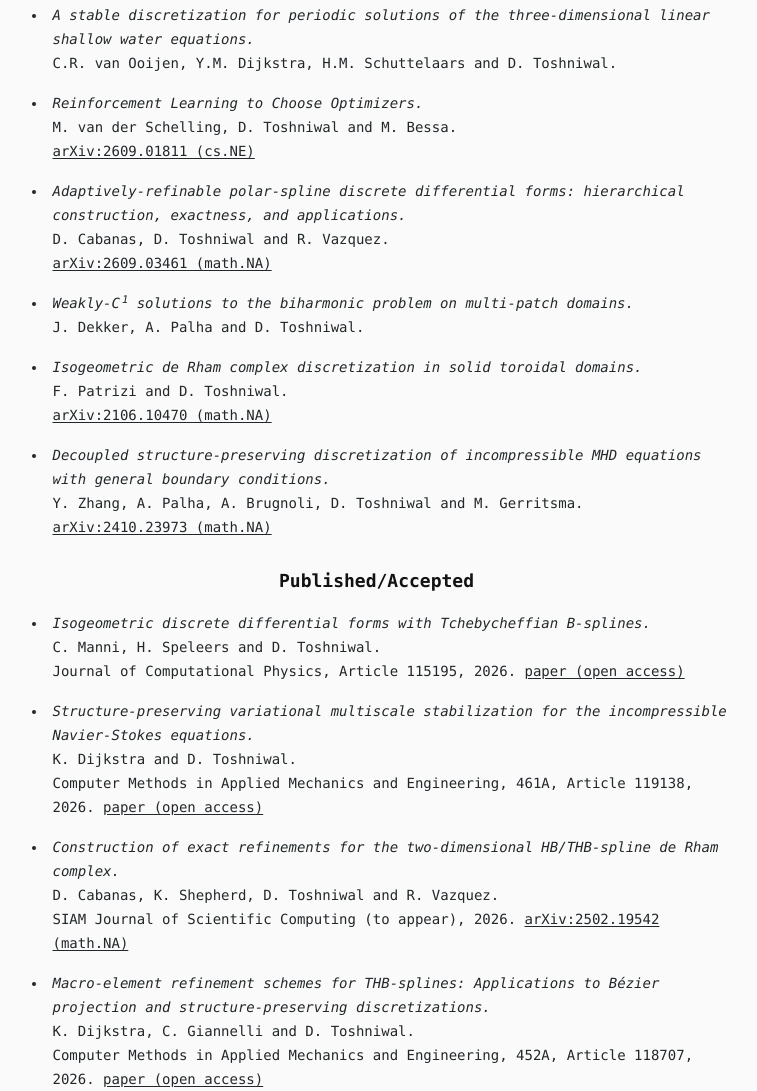
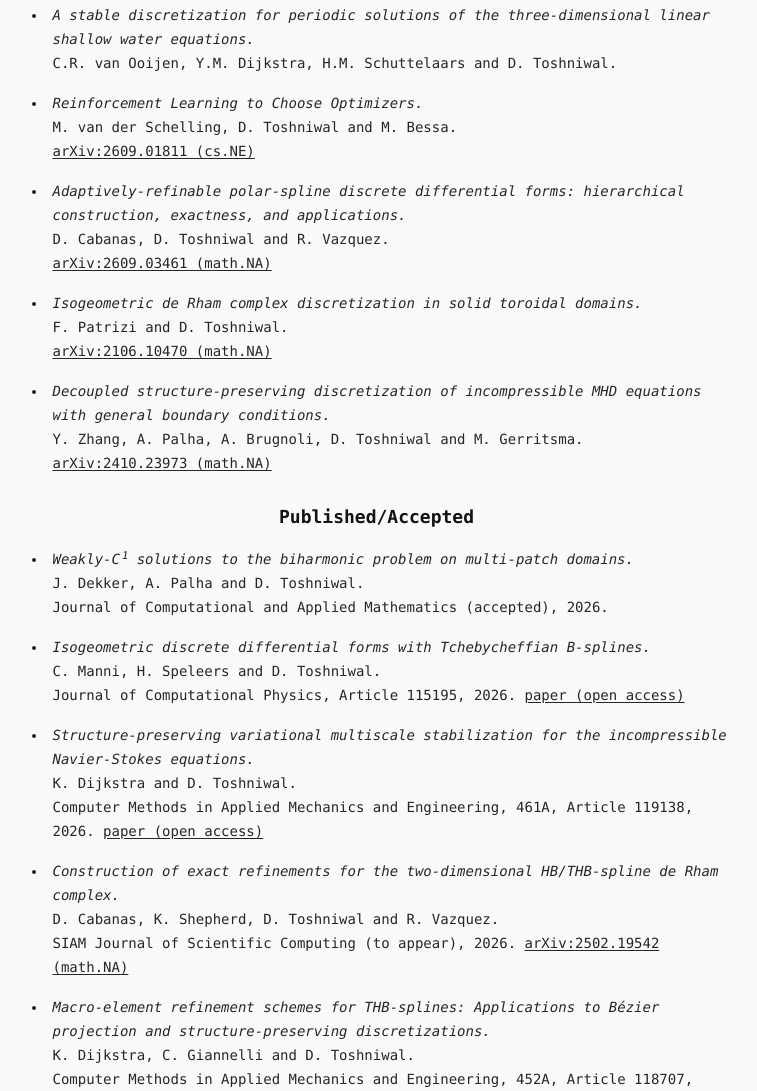
Before and after one commit to dtoshniwal/dtoshniwal.github.io, an Astro site: page /research in a window 1280 px wide. Shown: the part 1041-2132 px from the top of the page, without its empty margins (256-1013 px from the left). Built offline with nearby package versions, Linux system fonts and the light colour scheme; Astro itself is replaced by a stand-in of ours.

Commit message:
Update research.md

```diff
--- a/src/pages/research.md
+++ b/src/pages/research.md
@@ -72,9 +72,6 @@ applications.</i><br>
 D. Cabanas, D. Toshniwal and R. Vazquez.<br>
 [arXiv:2609.03461 (math.NA)](https://arxiv.org/abs/2609.03461)
 
-* <i>Weakly-C<sup>1</sup> solutions to the biharmonic problem on multi-patch domains.</i><br>
-J. Dekker, A. Palha and D. Toshniwal.
-
 * <i>Isogeometric de Rham complex discretization in solid toroidal domains.</i><br>
 F. Patrizi and D. Toshniwal.<br>
 [arXiv:2106.10470 (math.NA)](https://arxiv.org/abs/2106.10470)
@@ -85,6 +82,10 @@ Y. Zhang, A. Palha, A. Brugnoli, D. Toshniwal and M. Gerritsma.<br>
 
 
 <h3 align="center">Published/Accepted</h3>
+
+* <i>Weakly-C<sup>1</sup> solutions to the biharmonic problem on multi-patch domains.</i><br>
+J. Dekker, A. Palha and D. Toshniwal.<br>
+Journal of Computational and Applied Mathematics (accepted), 2026.
 
 * <i>Isogeometric discrete differential forms with Tchebycheffian B-splines.</i><br>
 C. Manni, H. Speleers and D. Toshniwal.<br>
```
